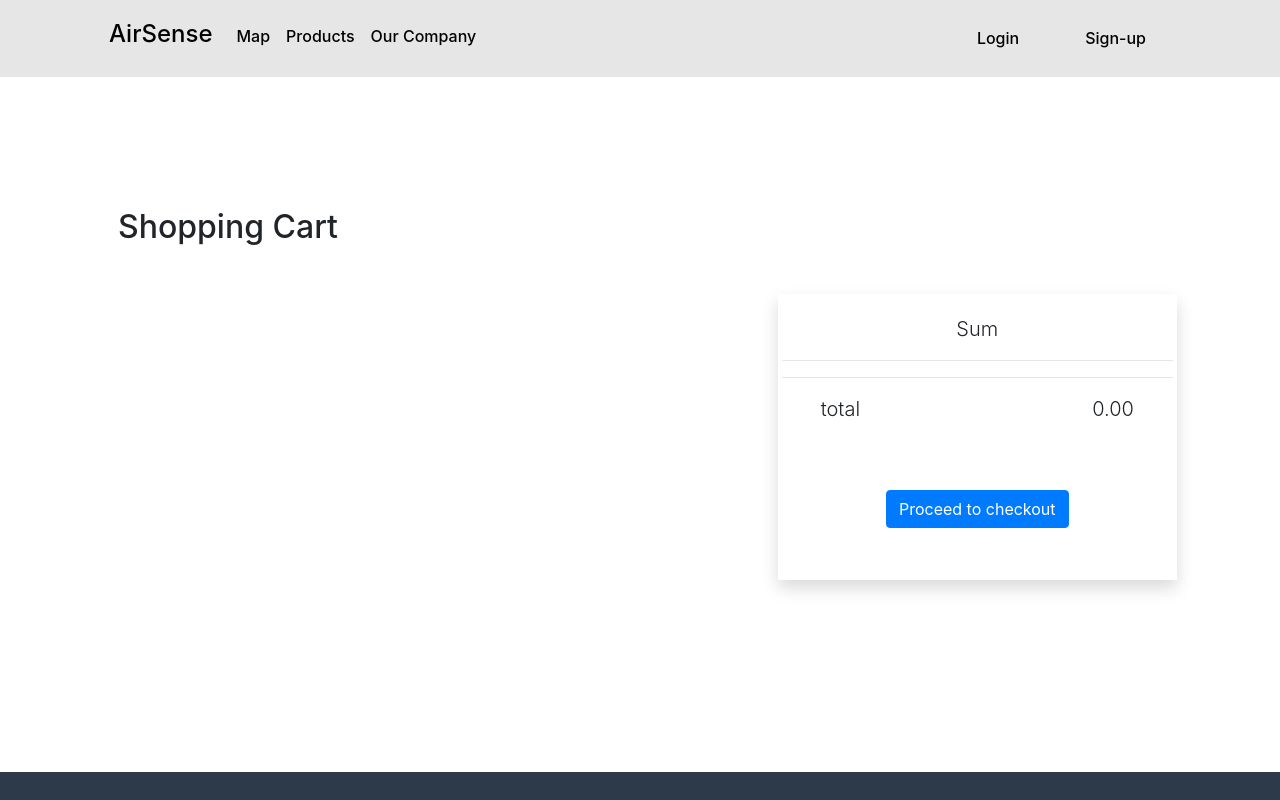
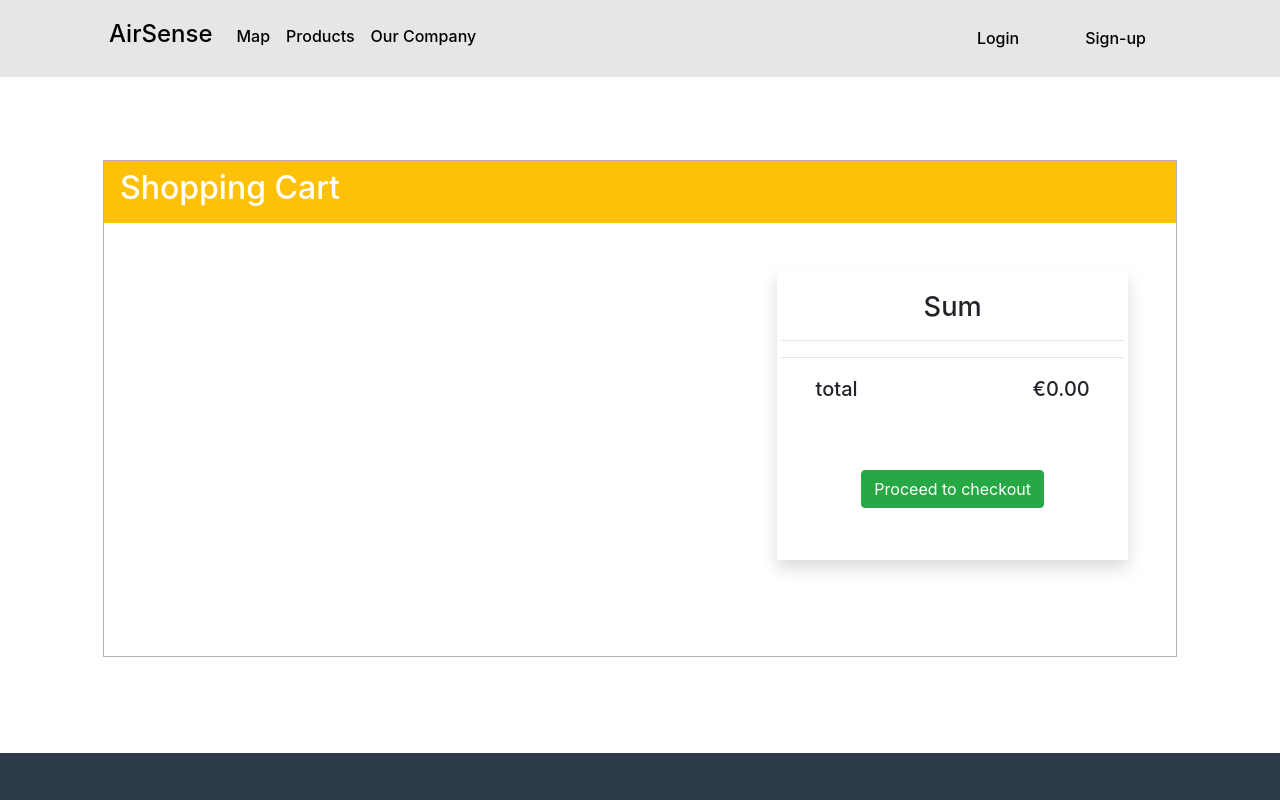
Before and after one commit to OrestisTanis/AirQuality-Front-End, a React (Create React App) app: page /cart in a window 1280 px wide. Shown: the top 800 px of the page. Built offline with nearby package versions, Linux system fonts and the light colour scheme.

Commit message:
Made visual changes to cart

```diff
--- a/src/components/cart/cart-item.css
+++ b/src/components/cart/cart-item.css
@@ -1,11 +1,11 @@
 .cart-product-img{
-    border-radius: 50%;
+    border-radius: 5%;
     height: 10rem;
     width: 11rem;
     object-fit:cover;
     padding: 1rem;
-    box-shadow: 2px 2px 2px rgba(0, 0, 0, 0.144);
-    /* border: 1px solid rgba(45, 73, 72, 0.5); */
+    /* box-shadow: 2px 2px 8px rgba(0, 0, 0, 0.5); */
+    border: 2px solid rgba(20, 51, 38, 0.479);
     min-width: 10rem;
     min-height:10rem;
 }
--- a/src/components/cart/cart-item.jsx
+++ b/src/components/cart/cart-item.jsx
@@ -54,13 +54,29 @@ function CartItem(props) {
             <div className="col-12" >
                 <div id="cart-item-container">
                     <div className="row ">
-                        <div className="col-6">
+                        <div className="col-6 d-flex justify-content-center">
                             <img className="cart-product-img" src={product.imageUrl} alt="product image" />
                         </div>
-                        <div className="col-6">
-                            <h3 className="lead" style={{paddingTop:'3.8rem'}}>{product.name}</h3>
+                        <div className="col-6" >
+                            <h3 className="lead text-center" style={{ paddingTop: '1rem', fontWeight:'500' }}>{product.name}</h3>
+                            <div className="row d-flex align-items-center mt-2 text-center">
+                                <div className="col-3 offset-1">
+                                    <button className="btn"><p className="lead scart-product-plus-button" onClick={addQuantity}>+</p></button>
+                                </div>
+                                <div className="col-3">
+                                    <p className="lead scart-product-plus-button" style={{ paddingLeft: "1rem" }} id="product-details-quantity">{selectedQuan}</p>
+                                </div>
+                                <div className="col-3">
+                                    <button className="btn"><p className="lead scart-product-plus-button" id="product-details-plus-button" onClick={deductQuantity}>-</p></button>
+                                </div>
+                                <div className="col-12">
+                                <p style={{ paddingTop: "0.2rem", fontSize: "1.3rem" }} clasSName="lead text-center" >&euro;{(selectedQuan * product.price).toFixed(2)}</p>
+                                </div>
+
+                            </div>
+
                         </div>
-                        <div className="col-6 d-flex align-items-center text-center pt-5 p-lg-0">
+                        {/* <div className="col-6 d-flex align-items-center text-center pt-5 p-lg-0 mt-5">
                             <div className="col-4">
                                 <button className="btn"><p className="lead scart-product-plus-button" onClick={addQuantity}>+</p></button>
                             </div>
@@ -71,9 +87,9 @@ function CartItem(props) {
                                 <button className="btn"><p className="lead scart-product-plus-button" id="product-details-plus-button" onClick={deductQuantity}>-</p></button>
                             </div>
                         </div>
-                        <div className="col-6 d-flex align-items-center text-center pt-5 p-lg-0">
+                        <div className="col-6 d-flex align-items-center text-center pt-5 p-lg-0 mt-5 pl-5">
                             <p  style={{paddingTop:"0.2rem", fontSize:"1.3rem"}} clasSName="lead" >&euro;{(selectedQuan * product.price).toFixed(2)}</p>
-                        </div>
+                        </div> */}
                     </div>
                 </div>
             </div>
--- a/src/components/cart/cart.jsx
+++ b/src/components/cart/cart.jsx
@@ -45,35 +45,34 @@ function Cart() {
 
     return (
         <>
-            <p style={{ paddingTop: '10rem' }}></p>
+            <p style={{ paddingTop: '7rem'}}></p>
             <div className="container p-5" >
-                <div className="row mb-5 pb-5">
-                    <div className="col-12 mb-5">
-                        <h2>Shopping Cart</h2>
+                <div className="row mb-5 pb-5" style={{border:"1px solid rgba(0,0,0,0.3)"}}>
+                    <div className="col-12 mb-5  pl-0 pr-0">
+                        <h2 className="bg-warning text-white pb-3 pt-2 pl-3">Shopping Cart</h2>
                     </div>
                     <div className="col-12 col-lg-7">
                         {cartItems.map((item, index) => {
                             return <><CartItem cartItem={item} setCartItems={setCartItems} /> {index < cartItems.length - 1 ? <hr /> : null}</>
                         })}
-
                     </div>
                     <div className="col-12 col-lg-5  sum-item-price-container pb-5 pl-5 pr-5 pr-lg-0 mt-5 mt-lg-0">
-                        <div className="shadow p-lg-1 pb-1">
-                            <p className="text-center pt-3 lead">Sum</p>
-                            <hr />
+                        <div className="shadow p-lg-1 pb-1 mr-0 mr-lg-5">
+                            <h4 className="text-center pt-3 lead" style={{fontSize: '1.7rem', fontWeight:"500"}}>Sum</h4>
+                            <hr className="mb-2"/>
 
                             {cartItems.map((item, index) => {
                                 return <><div style={{ position: 'relative' }}>
-                                    <p className="text-center pt-3 lead sum-item-price">{index === cartItems.length - 1 && <span id="sum-item-minus">+</span>}{item.product.price} x {cartItems[index].quantity}<span className="item-quantity-multiply">{(item.product.price * cartItems[index].quantity).toFixed(2)}</span></p>
+                                    <p className="text-center pt-2 lead sum-item-price">{index === cartItems.length - 1 && <span id="sum-item-minus">+</span>}{item.product.price} x {cartItems[index].quantity}<span className="item-quantity-multiply">{(item.product.price * cartItems[index].quantity).toFixed(2)}</span></p>
                                 </div></>
                             })}
                             <hr />
                             <div style={{ position: 'relative' }} className="text-center pb-5">
-                                <span className="lead sum-total-price-label">total</span><span className="lead sum-total-price">{totalPrice.toFixed(2)}</span>
+                                <span className="lead sum-total-price-label" style={{fontWeight:'500'}}>total</span><span className="lead sum-total-price" style={{fontWeight:'500'}}>&euro;{totalPrice.toFixed(2)}</span>
                             </div>
 
                             <div className="col-12 text-center mt-5 mb-5">
-                                <button className="btn btn-primary">Proceed to checkout</button>
+                                <button className="btn btn-success">Proceed to checkout</button>
                             </div>
                         </div>
 
```
